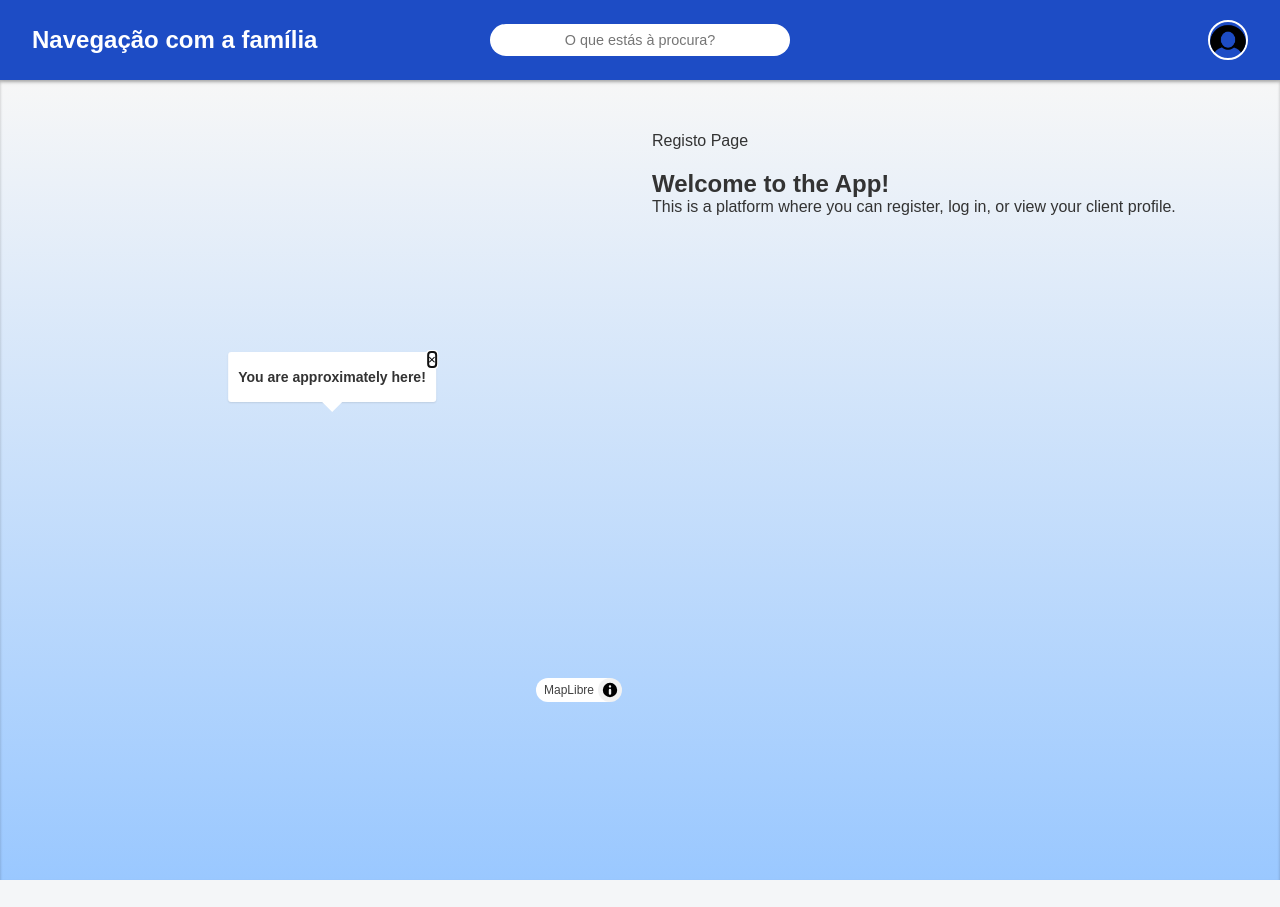
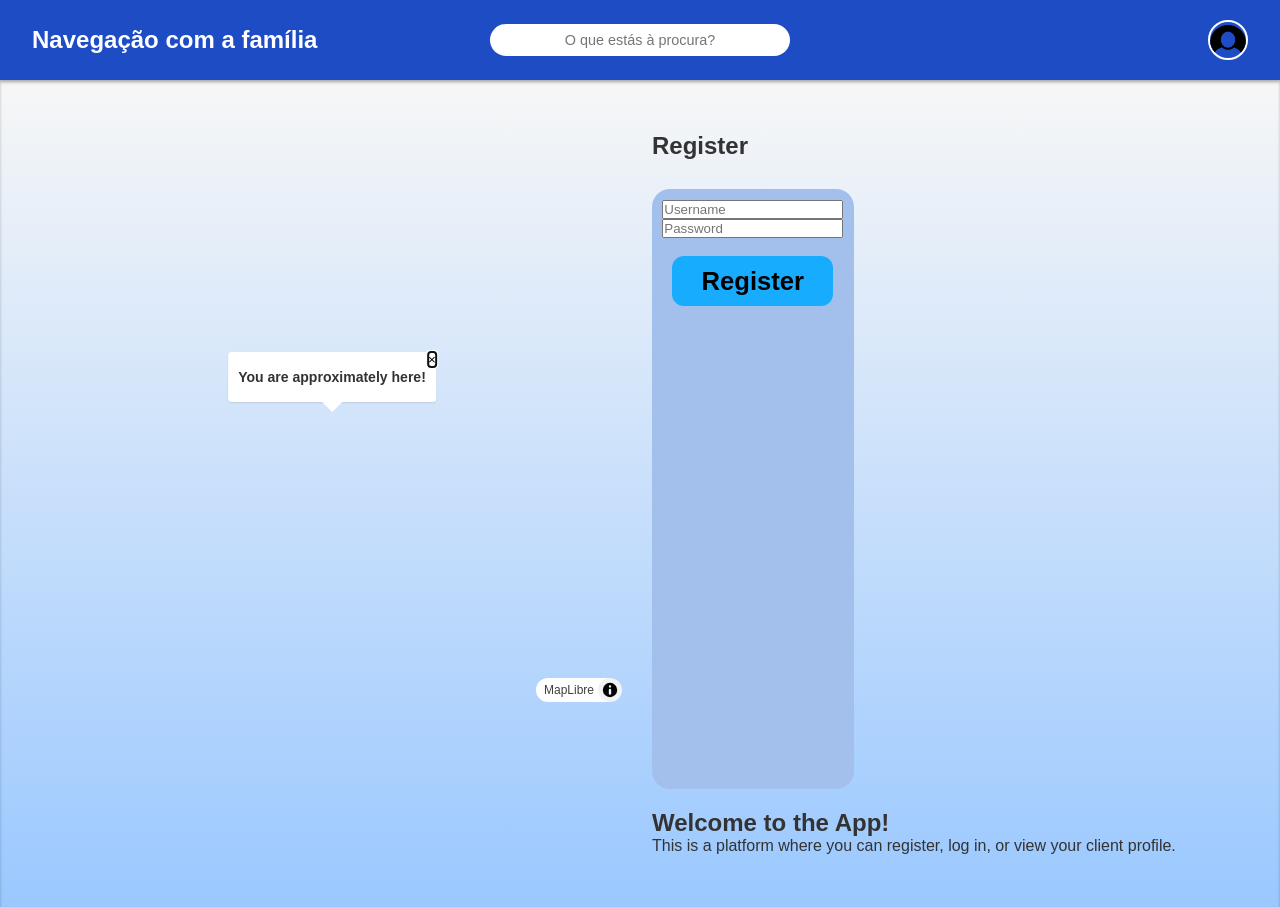
Before and after one commit to SergioEPM/LABWEB2025, a React (Create React App) app: page /registo in a window 1280 px wide. Before the commit the page ends 880 px from the top, so only its background shows below. Built offline with nearby package versions, Linux system fonts and the light colour scheme; no server answers.

Commit message:
register and login half done but no token yet~

```diff
--- a/src/forms/login/login.js
+++ b/src/forms/login/login.js
@@ -14,27 +14,30 @@ function Login() {
     setError('');
 
     try {
-      const response = await fetch('https://lwlc-proj-2024.onrender.com/users/login', {
+      const response = await fetch('https://api.sostrack.pt/api/v1/auth/login', {
         method: 'POST',
         headers: {
           'Content-Type': 'application/json',
-          'accept': 'application/json',
+          accept: 'application/json'
         },
-        body: JSON.stringify({ username, password }),
+        body: JSON.stringify({ username, password })
       });
 
+      const data = await response.json();
+
       if (!response.ok) {
-        throw new Error('Falha na autenticação. Verifique suas credenciais.');
-      } else {
-        alert('Sessão iniciada');
+        throw new Error(data.message || 'Falha na autenticação.');
       }
 
-      const data = await response.json();
-      console.log(data);
+      alert(`✅ Login efetuado como ${data.username}`);
+      console.log('Login response:', data);
+
     } catch (error) {
+      console.error('Erro de login:', error);
       setError(error.message);
     }
   };
+
 
   return (
     <div className="login">
--- a/src/forms/registros/registo.js
+++ b/src/forms/registros/registo.js
@@ -1,9 +1,76 @@
-import React from 'react';
 import './registo.css';
+import React, { useState } from 'react';
 
+const Register = () => {
+  const [formData, setFormData] = useState({
+    username: '',
+    password: ''
+  });
 
+  const [message, setMessage] = useState('');
 
-const Registo = () => {
-    return <div>Registo Page</div>;
+  const handleChange = (e) => {
+    setFormData(prev => ({
+      ...prev,
+      [e.target.name]: e.target.value
+    }));
   };
-  export default Registo;
+
+  const handleSubmit = async (e) => {
+    e.preventDefault();
+
+    try {
+      const response = await fetch('https://api.sostrack.pt/api/v1/auth/register', {
+        method: 'POST',
+        headers: {
+          'Content-Type': 'application/json'
+        },
+        body: JSON.stringify(formData)
+      });
+
+      if (response.ok) {
+        const data = await response.json();
+        console.log('User registered:', data);
+        setMessage(`User "${data.username}" registered successfully!`);
+      } else {
+        const errorData = await response.json();
+        console.error('Error:', errorData);
+        setMessage('Registration failed. Check your data.');
+      }
+    } catch (err) {
+      console.error('Network error:', err);
+      setMessage('Something went wrong. Please try again.');
+    }
+  };
+
+  return (
+    <div className="register-form">
+      <h2>Register</h2>
+      <form onSubmit={handleSubmit}>
+        <input
+          type="text"
+          name="username"
+          placeholder="Username"
+          value={formData.username}
+          onChange={handleChange}
+          required
+        />
+
+        <input
+          type="password"
+          name="password"
+          placeholder="Password"
+          value={formData.password}
+          onChange={handleChange}
+          required
+        />
+
+        <button type="submit">Register</button>
+      </form>
+
+      {message && <p>{message}</p>}
+    </div>
+  );
+};
+
+export default Register;
```
